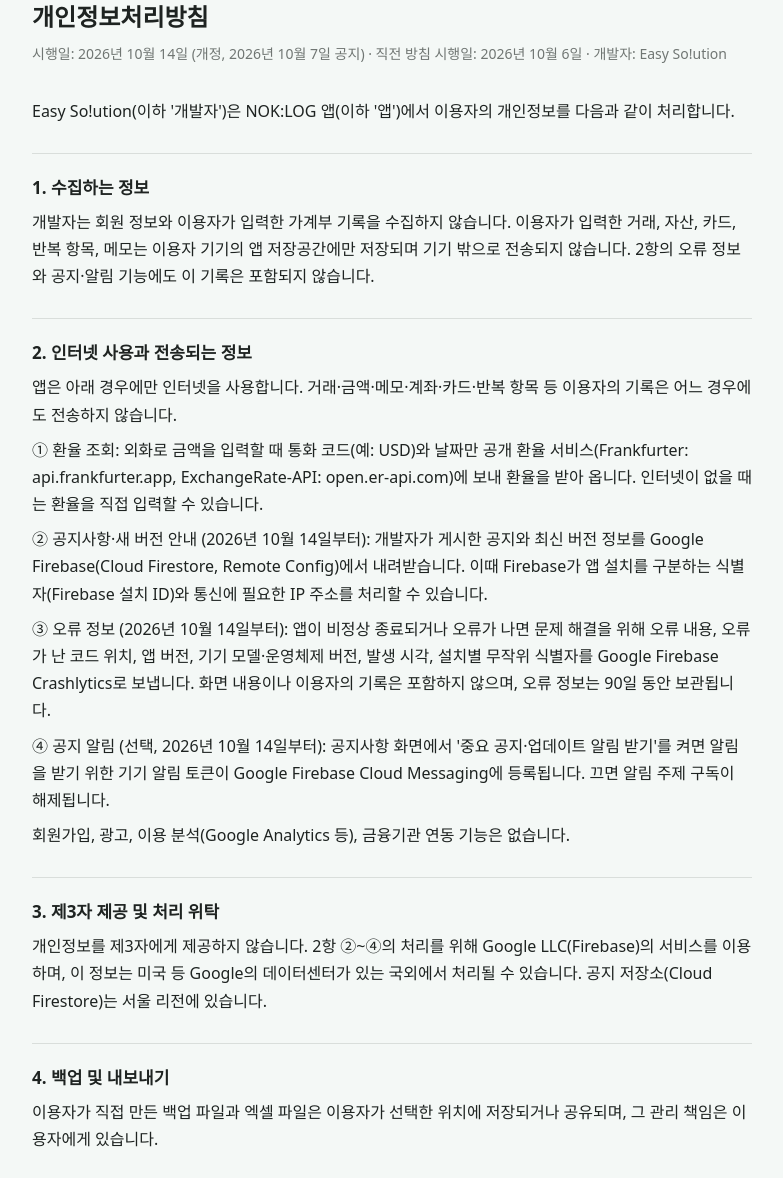
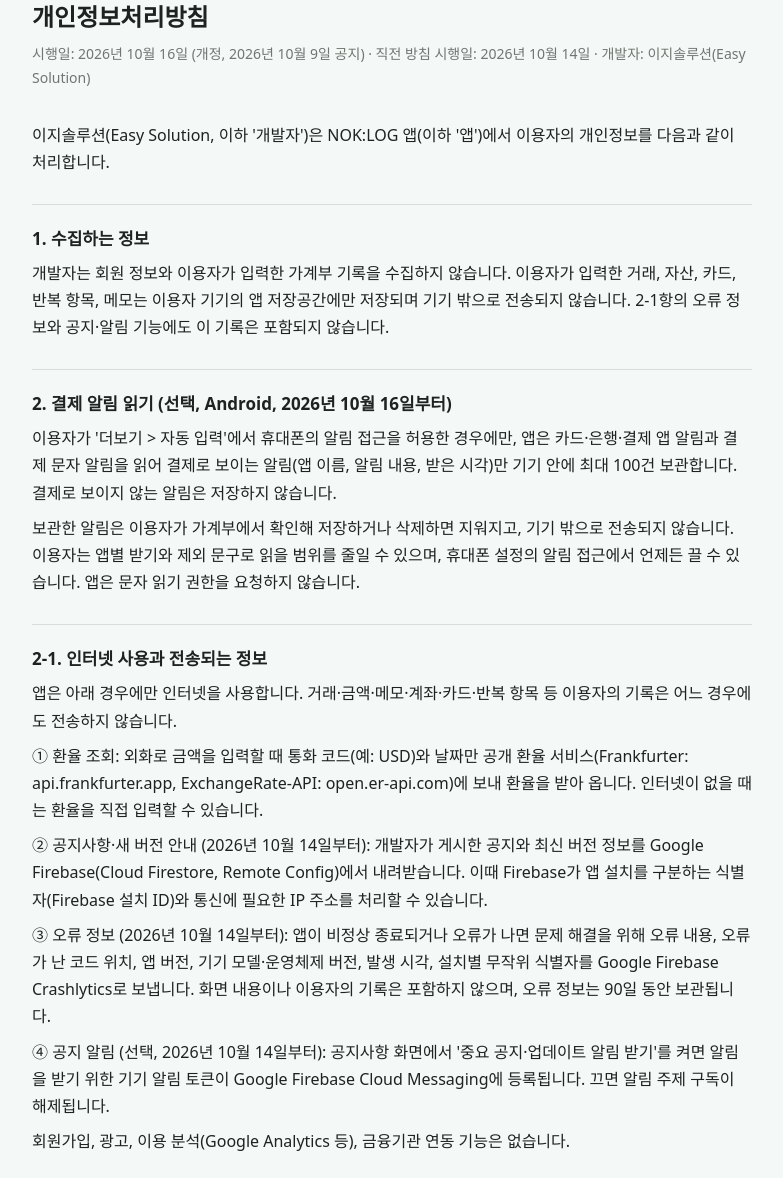
Before and after one commit to Ray-yun65/noklog-policy, a plain HTML site: page index.html in a window 1280 px wide. Shown: the part 70-1248 px from the top of the page, without its empty margins (248-1031 px from the left). Drawn offline with Linux system fonts and the light colour scheme.

Commit message:
Update privacy policy dates and developer name

```diff
--- a/index.html
+++ b/index.html
@@ -21,14 +21,18 @@
 <main>
 <div class="brand">NOK:LOG 녹록</div>
 <h1>개인정보처리방침</h1>
-<div class="meta">시행일: 2026년 10월 14일 (개정, 2026년 10월 7일 공지) · 직전 방침 시행일: 2026년 10월 6일 · 개발자: Easy So!ution</div>
+<div class="meta">시행일: 2026년 10월 16일 (개정, 2026년 10월 9일 공지) · 직전 방침 시행일: 2026년 10월 14일 · 개발자: 이지솔루션(Easy Solution)</div>
 
-<p>Easy So!ution(이하 '개발자')은 NOK:LOG 앱(이하 '앱')에서 이용자의 개인정보를 다음과 같이 처리합니다.</p>
+<p>이지솔루션(Easy Solution, 이하 '개발자')은 NOK:LOG 앱(이하 '앱')에서 이용자의 개인정보를 다음과 같이 처리합니다.</p>
 
 <h2>1. 수집하는 정보</h2>
-<p>개발자는 회원 정보와 이용자가 입력한 가계부 기록을 수집하지 않습니다. 이용자가 입력한 거래, 자산, 카드, 반복 항목, 메모는 이용자 기기의 앱 저장공간에만 저장되며 기기 밖으로 전송되지 않습니다. 2항의 오류 정보와 공지·알림 기능에도 이 기록은 포함되지 않습니다.</p>
+<p>개발자는 회원 정보와 이용자가 입력한 가계부 기록을 수집하지 않습니다. 이용자가 입력한 거래, 자산, 카드, 반복 항목, 메모는 이용자 기기의 앱 저장공간에만 저장되며 기기 밖으로 전송되지 않습니다. 2-1항의 오류 정보와 공지·알림 기능에도 이 기록은 포함되지 않습니다.</p>
 
-<h2>2. 인터넷 사용과 전송되는 정보</h2>
+<h2>2. 결제 알림 읽기 (선택, Android, 2026년 10월 16일부터)</h2>
+<p>이용자가 '더보기 &gt; 자동 입력'에서 휴대폰의 알림 접근을 허용한 경우에만, 앱은 카드·은행·결제 앱 알림과 결제 문자 알림을 읽어 결제로 보이는 알림(앱 이름, 알림 내용, 받은 시각)만 기기 안에 최대 100건 보관합니다. 결제로 보이지 않는 알림은 저장하지 않습니다.</p>
+<p>보관한 알림은 이용자가 가계부에서 확인해 저장하거나 삭제하면 지워지고, 기기 밖으로 전송되지 않습니다. 이용자는 앱별 받기와 제외 문구로 읽을 범위를 줄일 수 있으며, 휴대폰 설정의 알림 접근에서 언제든 끌 수 있습니다. 앱은 문자 읽기 권한을 요청하지 않습니다.</p>
+
+<h2>2-1. 인터넷 사용과 전송되는 정보</h2>
 <p>앱은 아래 경우에만 인터넷을 사용합니다. 거래·금액·메모·계좌·카드·반복 항목 등 이용자의 기록은 어느 경우에도 전송하지 않습니다.</p>
 <p>① 환율 조회: 외화로 금액을 입력할 때 통화 코드(예: USD)와 날짜만 공개 환율 서비스(Frankfurter: api.frankfurter.app, ExchangeRate-API: open.er-api.com)에 보내 환율을 받아 옵니다. 인터넷이 없을 때는 환율을 직접 입력할 수 있습니다.</p>
 <p>② 공지사항·새 버전 안내 (2026년 10월 14일부터): 개발자가 게시한 공지와 최신 버전 정보를 Google Firebase(Cloud Firestore, Remote Config)에서 내려받습니다. 이때 Firebase가 앱 설치를 구분하는 식별자(Firebase 설치 ID)와 통신에 필요한 IP 주소를 처리할 수 있습니다.</p>
@@ -37,10 +41,10 @@
 <p>회원가입, 광고, 이용 분석(Google Analytics 등), 금융기관 연동 기능은 없습니다.</p>
 
 <h2>3. 제3자 제공 및 처리 위탁</h2>
-<p>개인정보를 제3자에게 제공하지 않습니다. 2항 ②~④의 처리를 위해 Google LLC(Firebase)의 서비스를 이용하며, 이 정보는 미국 등 Google의 데이터센터가 있는 국외에서 처리될 수 있습니다. 공지 저장소(Cloud Firestore)는 서울 리전에 있습니다.</p>
+<p>개인정보를 제3자에게 제공하지 않습니다. 2-1항 ②~④의 처리를 위해 Google LLC(Firebase)의 서비스를 이용하며, 이 정보는 미국 등 Google의 데이터센터가 있는 국외에서 처리될 수 있습니다. 공지 저장소(Cloud Firestore)는 서울 리전에 있습니다.</p>
 
 <h2>4. 백업 및 내보내기</h2>
-<p>이용자가 직접 만든 백업 파일과 엑셀 파일은 이용자가 선택한 위치에 저장되거나 공유되며, 그 관리 책임은 이용자에게 있습니다.</p>
+<p>자동 백업은 기기 안의 앱 저장공간과, 이용자가 고른 경우 그 폴더에만 저장됩니다. 이용자가 직접 만든 백업 파일과 엑셀 파일은 이용자가 선택한 위치에 저장되거나 공유되며, 그 관리 책임은 이용자에게 있습니다.</p>
 
 <h2>5. 보관 및 삭제</h2>
 <p>데이터는 이용자가 삭제하거나 앱을 삭제할 때까지 기기에 보관됩니다. 앱을 삭제하면 기기 안의 앱 데이터가 함께 삭제됩니다. 이용자가 따로 저장한 백업 파일은 삭제되지 않습니다.</p>
```
